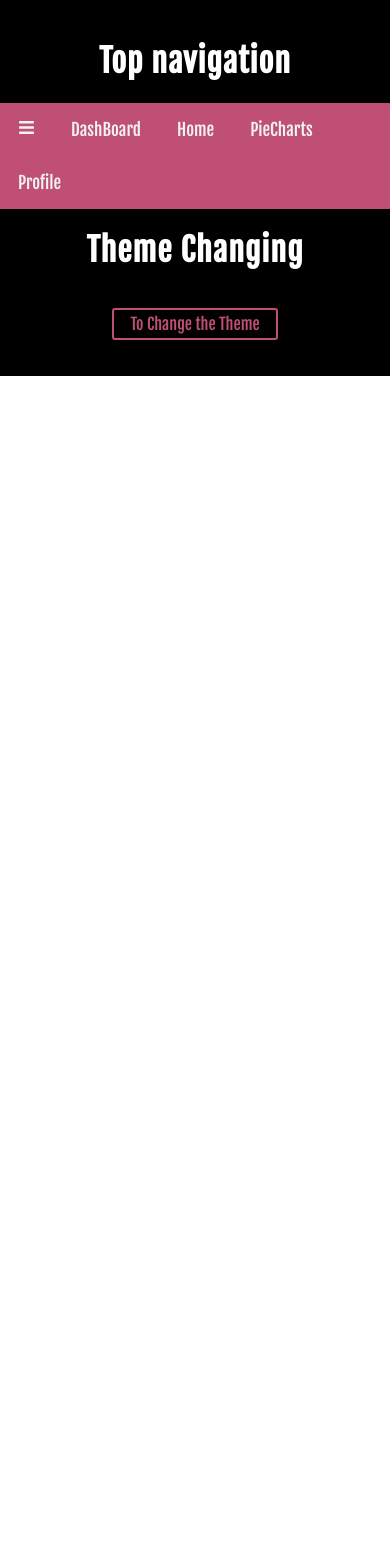
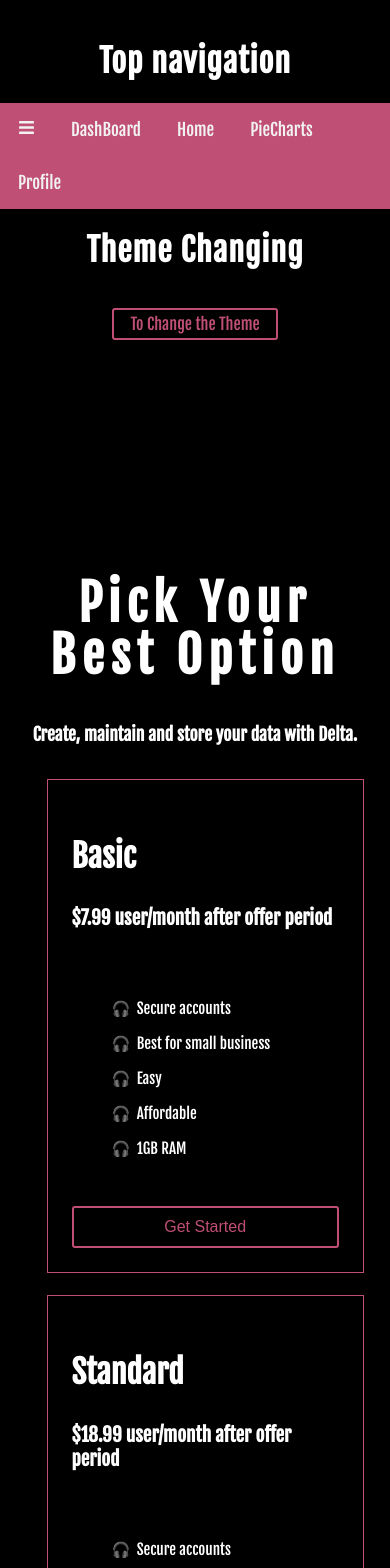
Before and after one commit to Heshan-kavi/dotnet-api-react-app, a React (Create React App) app: page /userprofile in a window 390 px wide. Shown: the top 1568 px of the page. Before the commit the page ends 844 px from the top, so only its background shows below. Built offline with nearby package versions, Linux system fonts and the light colour scheme.

Commit message:
created responsive profile page

```diff
--- a/src/Pages/UserProfile.js
+++ b/src/Pages/UserProfile.js
@@ -1,11 +1,204 @@
 import React from "react";
+import { styled } from "styled-components";
+import { Button, Heading, TextWrapper } from "../globalStyles";
+import { IconContext } from 'react-icons/lib';
+
+const pricingData = [
+	{
+		title: 'Basic',
+		price: '$7.99 user/month after offer period',
+		numAcc: '50-100 accounts',
+		features: ['Secure accounts', 'Best for small business', 'Easy', 'Affordable', '1GB RAM'],
+	},
+	{
+		title: 'Standard',
+		price: '$18.99 user/month after offer period',
+		numAcc: '50-500 accounts',
+		features: [
+			'Secure accounts',
+			'Best for small business',
+			'Customizable',
+			'3GB RAM',
+			'1TB SSD',
+		],
+	},
+	{
+		title: 'Premium',
+		price: '$32.50 user/month after offer period',
+		numAcc: '50-1000 accounts',
+		features: [
+			'Secure accounts',
+			'Best for small business',
+			'Customizable',
+			'Easy Integration',
+			'Development Team',
+			'DNS & Domain included',
+		],
+	},
+
+	{
+		title: 'Enterprise',
+		price: '$55.50 user/month after offer period ',
+		numAcc: '1000+ Accounts',
+		features: ['Unlimited Storage', 'Scalability', 'Free DNS & Domain'],
+	},
+];
+
+export const PricingSection = styled.div`
+	padding: 160px 0;
+	display: flex;
+	flex-direction: column;
+	justify-content: center;
+	background: ${({ theme }) => theme.color.background};
+`;
+
+export const PricingWrapper = styled.div`
+	display: flex;
+	flex-direction: column;
+	align-items: center;
+	margin: 0 auto;
+
+	@media screen and (max-width: 960px) {
+		margin: 0 30px;
+		display: flex;
+		flex-direction: column;
+		align-items: center;
+	}
+`;
+
+export const PricingContainer = styled.div`
+	display: flex;
+	justify-content: center;
+	flex-flow: wrap;
+	> div {
+		margin: 0.7rem;
+	}
+
+	@media screen and (max-width: 768px) {
+		display: flex;
+		flex-direction: column;
+		justify-content: center;
+		align-items: center;
+		width: 100%;
+		> div {
+			width: 90%;
+		}
+	}
+`;
+
+export const PricingCard = styled.div`
+	&:hover {
+		transform: scale(1.06);
+		transition: all 0.3s ease-out;
+	}
+`;
+
+export const PricingCardInfo = styled.div`
+	background: ${({ theme }) => theme.color.background};
+    border: 1px solid ${({ theme }) => theme.colors.primary};
+	width: 280px;
+	text-decoration: none;
+	height: 100%;
+
+	display: flex;
+	flex-direction: column;
+	padding: 24px;
+	color: ${({ theme }) => theme.colors.fontcolor};
+	margin: auto;
+	> button {
+		margin-top: auto;
+
+		&:hover {
+            color: ${({ theme }) => theme.colors.background};
+			background: ${({ theme }) => theme.colors.primary};
+			transition: background 0.3s ease;
+		}
+	}
+
+	@media screen and (max-width: 768px) {
+		width: 90%;
+
+		&:hover {
+			transform: none;
+		}
+	}
+`;
+
+export const PricingCardPlan = styled.h3`
+    color: ${({ theme }) => theme.color.fontcolor};
+	margin-bottom: 5px;
+	font-size: 2rem;
+`;
+
+export const PricingCardCost = styled.h4`
+color: ${({ theme }) => theme.color.fontcolor};
+	font-size: 1.2rem;
+`;
+
+export const PricingCardText = styled.p`
+color: ${({ theme }) => theme.color.fontcolor};
+	font-size: 1.1rem;
+	margin: 0.4rem 0 1.3rem;
+`;
+
+export const PricingCardFeatures = styled.ul`
+	margin: 16px 0 32px;
+	list-style: none;
+	display: flex;
+	flex-direction: column;
+	color: ${({ theme }) => theme.color.fontcolor};;
+`;
+
+export const PricingCardFeature = styled.li`
+	margin-bottom: 1rem;
+	display: flex;
+	font-size: 0.94rem;
+
+	&:before {
+		content: '🎧';
+		margin-right: 0.4rem;
+	}
+`;
 
 function UserProfile(){
     return (
-        <>
+		<IconContext.Provider value={{ color: '#a9b3c1', size: '1rem' }}>
+			<PricingSection id="pricing">
+				<PricingWrapper>
+					<Heading>Pick Your Best Option</Heading>
 
-        </>
-    )
+					<TextWrapper
+						mb="1.4rem"
+						weight="600"
+						size="1.1rem"
+						color="white"
+						align="center"
+					>
+						Create, maintain and store your data with Delta.
+					</TextWrapper>
+					<PricingContainer>
+						{pricingData.map((card, index) => (
+							<PricingCard key={index}>
+								<PricingCardInfo>
+									<PricingCardPlan>{card.title}</PricingCardPlan>
+									<PricingCardCost>{card.price}</PricingCardCost>
+									<PricingCardText>{card.description}</PricingCardText>
+									<PricingCardFeatures>
+										{card.features.map((feature, index) => (
+											<PricingCardFeature key={index}>
+												{feature}
+											</PricingCardFeature>
+										))}
+									</PricingCardFeatures>
+									<Button>Get Started</Button>
+								</PricingCardInfo>
+							</PricingCard>
+						))}
+					</PricingContainer>
+				</PricingWrapper>
+			</PricingSection>
+		</IconContext.Provider>
+	);
 }
 
 export default UserProfile;
--- /dev/null
+++ b/src/globalStyles.js
@@ -0,0 +1,140 @@
+import { styled, createGlobalStyle } from "styled-components";
+
+const GlobalStyle = createGlobalStyle`
+  *{
+    box-sizing: border-box;
+  margin: 0;
+  padding: 0;
+  font-family: 'Montserrat', sans-serif;
+  }
+`;
+
+export const Container = styled.div`
+	width: 100%;
+	max-width: 1300px;
+	margin-right: auto;
+	margin-left: auto;
+	padding: 0 50px;
+
+	@media screen and (max-width: 960px) {
+		padding: 0 30px;
+	}
+`;
+export const MainHeading = styled.h1`
+	font-size: clamp(2.3rem, 6vw, 4.5rem);
+	margin-bottom: 2rem;
+	color: ${({ inverse }) => (inverse ? '$403ae3' : '#fff')};
+	width: 100%;
+	letter-spacing: 4px;
+	text-align: center;
+`;
+
+export const Heading = styled.h2`
+	font-size: clamp(1.3rem, 13vw, 3.1rem);
+	margin: ${({ margin }) => (margin ? margin : '')};
+	margin-bottom: ${({ mb }) => (mb ? mb : '')};
+	margin-top: ${({ mt }) => (mt ? mt : '')};
+	color: ${({ theme }) => theme.color.fontcolor};
+	letter-spacing: 0.4rem;
+	line-height: 1.06;
+	text-align: center;
+	width: ${({ width }) => (width ? width : '100%')};
+`;
+export const TextWrapper = styled.span`
+	color: ${({ theme }) => theme.color.fontcolor};
+	font-size: ${({ size }) => (size ? size : '')};
+	font-weight: ${({ weight }) => (weight ? weight : '')};
+	letter-spacing: ${({ spacing }) => (spacing ? spacing : '')};
+	padding: ${({ padding }) => (padding ? padding : '')};
+	margin: ${({ margin }) => (margin ? margin : '')};
+	margin-bottom: ${({ mb }) => (mb ? mb : '')};
+	margin-top: ${({ mt }) => (mt ? mt : '')};
+`;
+export const Section = styled.section`
+	padding: ${({ padding }) => (padding ? padding : '140px 0')};
+	margin: ${({ margin }) => (margin ? margin : '')};
+	background: ${({ inverse }) => (inverse ? 'white' : '#071c2f')};
+	position: ${({ position }) => (position ? position : '')};
+	width: ${({ width }) => (width ? width : 'auto')};
+	min-width: ${({ minWidth }) => (minWidth ? minWidth : 'auto')};
+	max-width: ${({ maxWidth }) => (maxWidth ? maxWidth : 'auto')};
+	height: ${({ height }) => (height ? height : 'auto')};
+	max-height: ${({ maxHeight }) => (maxHeight ? maxHeight : 'auto')};
+	min-height: ${({ minHeight }) => (minHeight ? minHeight : 'auto')};
+
+	@media screen and (max-width: 768px) {
+		padding: ${({ smPadding }) => (smPadding ? smPadding : '70px 0')};
+	}
+`;
+
+export const Row = styled.div`
+	display: flex;
+	justify-content: ${({ justify }) => (justify ? justify : '')};
+	align-items: ${({ align }) => (align ? align : '')};
+	gap: ${({ gap }) => (gap ? gap : '')};
+	padding: ${({ padding }) => (padding ? padding : '')};
+	margin: ${({ margin }) => (margin ? margin : '')};
+	position: ${({ position }) => (position ? position : '')};
+	width: ${({ width }) => (width ? width : 'auto')};
+	min-width: ${({ minWidth }) => (minWidth ? minWidth : 'auto')};
+	max-width: ${({ maxWidth }) => (maxWidth ? maxWidth : 'auto')};
+	height: ${({ height }) => (height ? height : 'auto')};
+	max-height: ${({ maxHeight }) => (maxHeight ? maxHeight : 'auto')};
+	min-height: ${({ minHeight }) => (minHeight ? minHeight : 'auto')};
+	flex-wrap: ${({ wrap }) => (wrap ? wrap : '')};
+`;
+
+export const Column = styled.div`
+	display: flex;
+	flex-direction: column;
+	justify-content: ${({ justify }) => (justify ? justify : '')};
+	align-items: ${({ align }) => (align ? align : '')};
+	gap: ${({ gap }) => (gap ? gap : '')};
+	padding: ${({ padding }) => (padding ? padding : '')};
+	margin: ${({ margin }) => (margin ? margin : '')};
+	position: ${({ position }) => (position ? position : '')};
+	width: ${({ width }) => (width ? width : 'auto')};
+	min-width: ${({ minWidth }) => (minWidth ? minWidth : 'auto')};
+	max-width: ${({ maxWidth }) => (maxWidth ? maxWidth : 'auto')};
+	height: ${({ height }) => (height ? height : 'auto')};
+	max-height: ${({ maxHeight }) => (maxHeight ? maxHeight : 'auto')};
+	min-height: ${({ minHeight }) => (minHeight ? minHeight : 'auto')};
+`;
+
+export const Button = styled.button`
+    background: ${({ theme }) => theme.color.background};
+	white-space: nowrap;
+	padding: 10px 20px;
+	font-size: 16px;
+	color: ${({ theme }) => theme.colors.primary};
+	outline: none;
+    border: 2px solid ${({ theme }) => theme.colors.primary};
+    border-radius: 3px;
+	cursor: pointer;
+	overflow: hidden;
+	position: relative;
+
+	&:before {
+		background: ${({ theme }) => theme.colors.background};
+		content: '';
+		position: absolute;
+		top: 50%;
+		left: 50%;
+		transform: translate(-50%, -50%);
+		z-index: -1;
+		transition: all 0.6s ease;
+		width: 100%;
+		height: 0%;
+		transform: translate(-50%, -50%) rotate(45deg);
+	}
+
+	&:hover:before {
+		height: 500%;
+	}
+
+	&:hover {
+		color: white;
+	}
+`;
+
+export default GlobalStyle;
```
